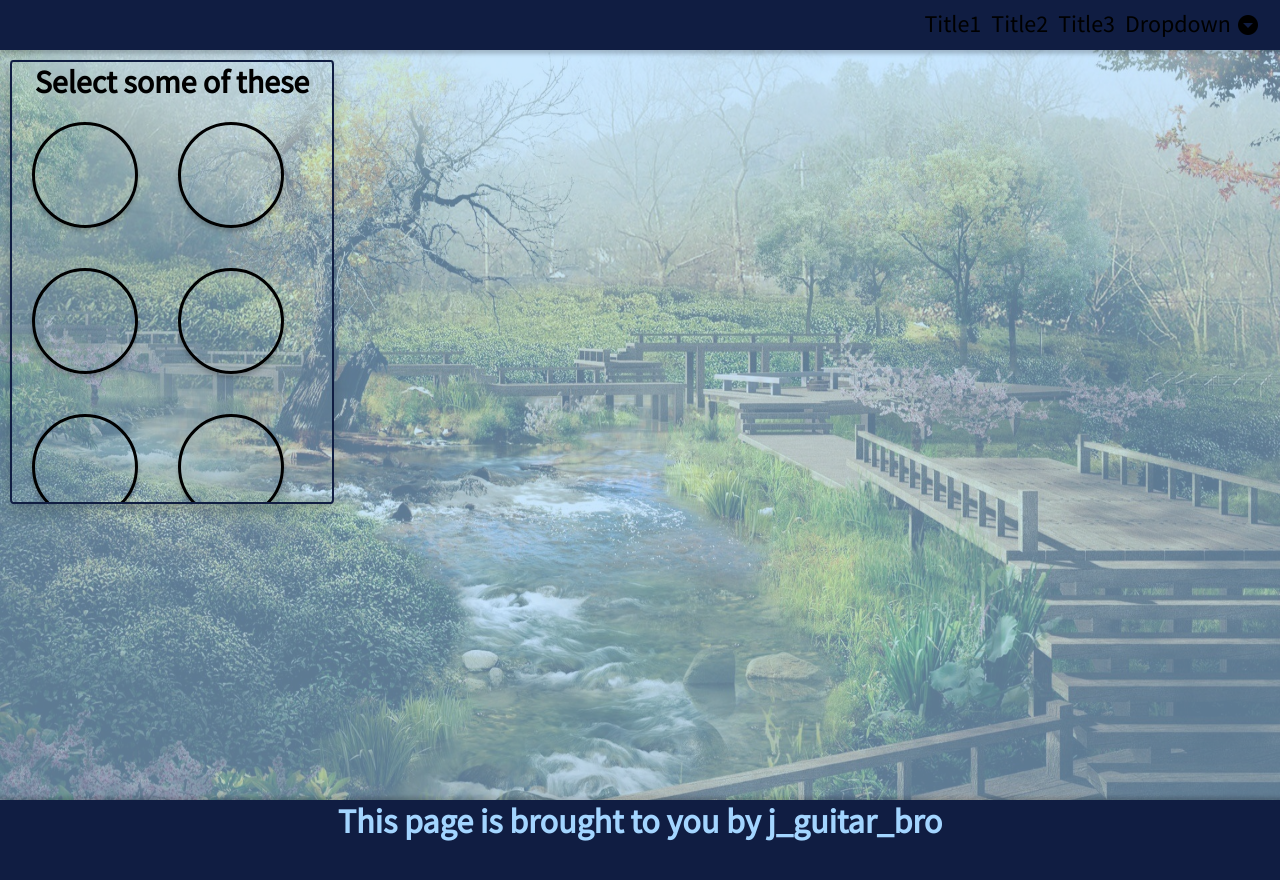
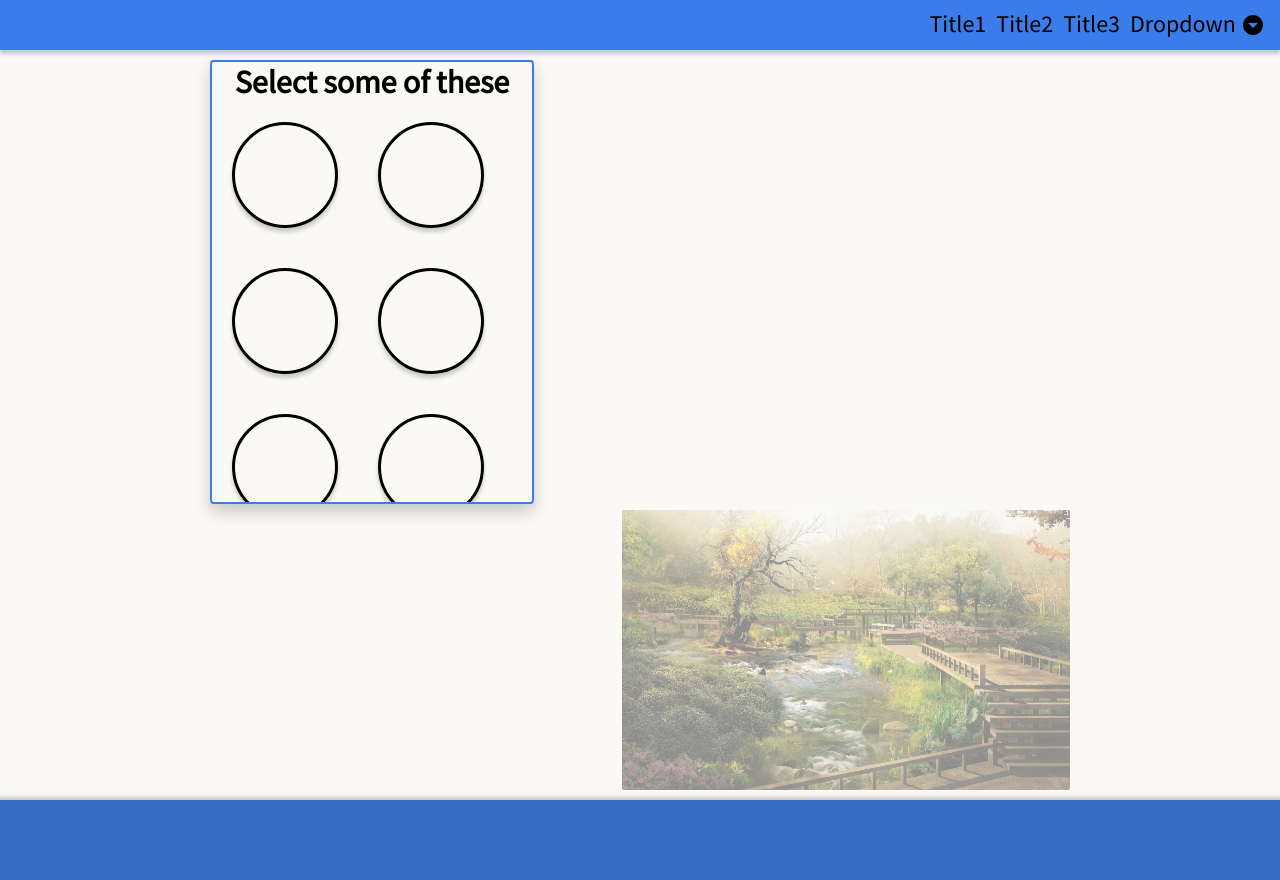
Before and after one commit to jimjbrettj/Website, a React (Create React App) app: page / in a window 1280 px wide. Shown: the top 880 px of the page. Built offline with nearby package versions, Linux system fonts and the light colour scheme.

Commit message:
fixed up some stuff and added styling

```diff
--- a/src/components/Fold/fold.js
+++ b/src/components/Fold/fold.js
@@ -4,7 +4,7 @@ import './fold.scss';
 function fold() {
     return (
       <div className="fold">
-        <div className="head">This page is brought to you by j_guitar_bro</div>
+        <div className="head"></div>
       </div>
     );
   }
--- a/src/components/Fold/fold.scss
+++ b/src/components/Fold/fold.scss
@@ -4,13 +4,14 @@
     display: block;
     height: 150px;
     width: 100vw;
-    background-color: $darkColor;
+    background-color: $darkShade;
     overflow-x: hidden;
     box-shadow: 0px 0px 4px 3px rgba(0,0,0,0.2);
+    max-width: 100%;
 }
 
 .head {
-    color: $secondaryColor;
+    color: $lightShade;
     text-align: center;
     font-family: $primaryFont;
     font-size: 34px;
--- a/src/components/List/list.scss
+++ b/src/components/List/list.scss
@@ -3,7 +3,7 @@
 $mainHeight: calc(100vh - 50px);
 
 .back {
-    background-color: $secondaryColor;
+    background-color: $lightShade;
     width: 100vw;
     height: calc(100vh - 50px);
     margin-top: 50px;
@@ -42,7 +42,6 @@ $mainHeight: calc(100vh - 50px);
     font-size: 18px;
     text-align: center;
     vertical-align: middle;
-    //background-color: $primaryColor;
 }
 
 .circle:hover {
--- a/src/components/Main/Slideshow/slideshow.js
+++ b/src/components/Main/Slideshow/slideshow.js
@@ -19,17 +19,12 @@ function showSlides() {
   if(loaded === true){
     var i;
     var slides = document.getElementsByClassName("mySlides");
-    //var dots = document.getElementsByClassName("dot");
     for (i = 0; i < slides.length; i++) {
       slides[i].style.display = "none";
     }
     slideIndex++;
     if (slideIndex > slides.length) {slideIndex = 1}
-    // for (i = 0; i < dots.length; i++) {
-    //   dots[i].className = dots[i].className.replace(" active", "");
-    // }
     slides[slideIndex-1].style.display = "block";
-    //dots[slideIndex-1].className += " active";
     setTimeout(showSlides, 5000); // Change image every 2 seconds
   }
 }
--- a/src/components/Main/Slideshow/slideshow.scss
+++ b/src/components/Main/Slideshow/slideshow.scss
@@ -5,19 +5,13 @@ img {vertical-align: middle;}
 
 .container {
   display: block;
-  width: 100vw;
-  height: 100vh;
-  z-index: -1;
-}
-
-.dot {
-  height: 15px;
-  width: 15px;
-  margin: 0 2px;
-  background-color: #bbb;
-  border-radius: 50%;
-  display: inline-block;
-  transition: background-color 0.6s ease;
+  position: absolute;
+  width: 35vw;
+  height: 35vh;
+  right: 0;
+  bottom: 0;
+  margin: 5px;
+  border-radius: 2px;
 }
 
 .active {
--- a/src/components/Main/main.js
+++ b/src/components/Main/main.js
@@ -5,10 +5,12 @@ import Slideshow from './Slideshow/slideshow';
 
 function main() {
   return (
-   <div className="back">
-     <List />
-     <Slideshow />
-   </div>
+    <div className="back">
+      <div className="c">
+        <List />
+        <Slideshow />
+      </div>
+    </div>
   );
 }
 
--- a/src/components/Main/main.scss
+++ b/src/components/Main/main.scss
@@ -2,16 +2,18 @@
 
 .back {
   display: block;
-  background-color: $secondaryColor;
+  background-color: $lightShade;
   width: 100vw;
   height: 100vh;
   overflow-x: hidden;
+  max-width: 100%;
 }
 
-.head {
-  display: flex;
-  justify-content: center;
-  font-size: 32px;
-  font-family: $primaryFont;
-  font-weight: bolder;
+.c {
+  display: block;
+  position: relative;
+  //background-color: green; //$lightShade;
+  width: calc(100vw - 400px);
+  height: 100%;
+  margin-left:200px;
 }
--- a/src/components/Navbar/Dropdown/dropdown.scss
+++ b/src/components/Navbar/Dropdown/dropdown.scss
@@ -2,7 +2,7 @@
 
 .dropdown {
   display: inline-block;
-  margin-right: 10px;
+  margin-right: 5px;
   width: 150px;
 }
 
@@ -33,7 +33,7 @@
   right: 25px;
   display: none;
   position: absolute;
-  background-color:$primaryColor;
+  background-color: $primaryColor;
   width: 120px;
   box-shadow: 0px 8px 16px 0px rgba(0,0,0,0.2);
   border-radius: 5%;
@@ -51,6 +51,7 @@
 .dropdown-content li:hover {
   font-size: 20px;
   font-style: bolder;
+  cursor: pointer;
 }
 
 .show {display:block;}
--- a/src/components/Navbar/navbar.scss
+++ b/src/components/Navbar/navbar.scss
@@ -1,7 +1,6 @@
 @import "../variables.scss";
 
 .navbar {
-    opacity: .8;
     align-items: center;
     background-color: $primaryColor;
     display: flex;
@@ -11,6 +10,7 @@
     height: 50px;
     box-shadow: 0px 4px 4px 0px rgba(0,0,0,0.2);
     z-index: 2;
+    max-width: 100%;
 };
 
 .header {
@@ -21,8 +21,3 @@
     font-weight: bold;
     font-size: 32px;
 };
-
-.navbar:hover {
-    mix-blend-mode: normal;
-    opacity: 1;
-}
--- a/src/components/variables.scss
+++ b/src/components/variables.scss
@@ -1,6 +1,8 @@
 @import url('https://fonts.googleapis.com/css?family=Source+Sans+Pro&display=swap');
 
-$primaryColor: #101d42; // #6f73d2;
-$secondaryColor: #a3d5ff;
+$primaryColor: #3A7CE9; // #6f73d2;
+$lightShade: #FAF9F5;
+$lightAccent: #EEB29E;
+$darkAccent: #6A9DEB;
+$darkShade: #366CC2;
 $primaryFont: 'Source Sans Pro', sans-serif;
-$darkColor: #101d42;
```
